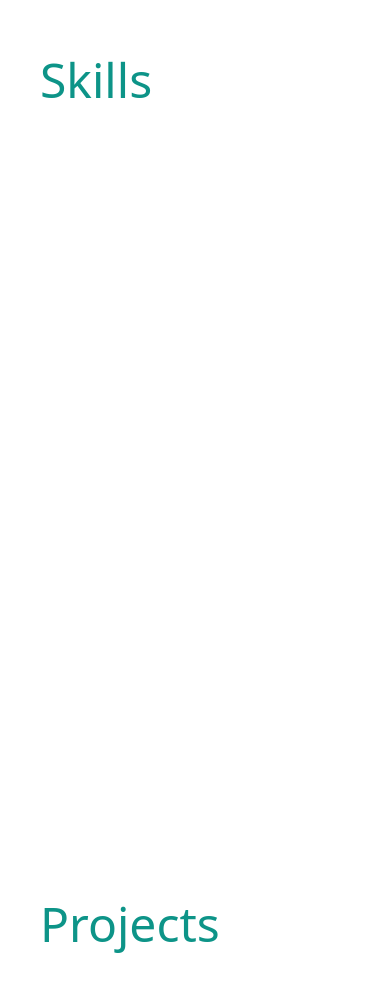
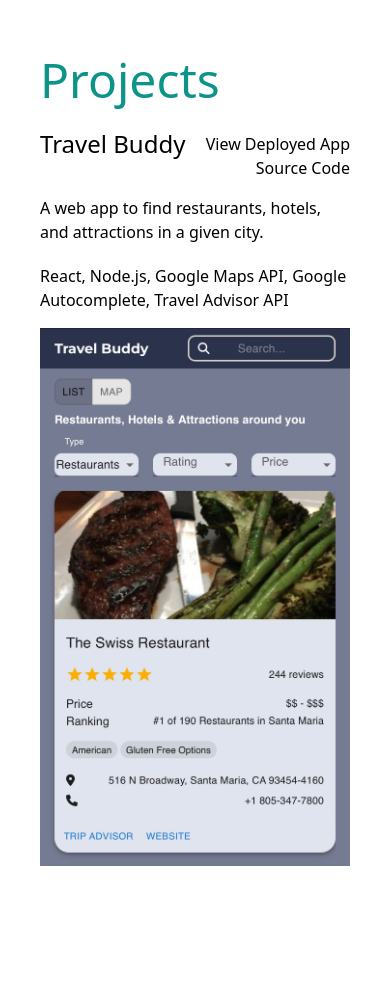
Before and after one commit to adamascencio/portfolio-nextJS, a Next.js app: page / in a window 390 px wide. Shown: the part 1640-2632 px from the top of the page. After the commit the page ends 2532 px from the top, so only its background shows below. Built offline with nearby package versions, Linux system fonts and the light colour scheme.

Commit message:
add travel-buddy to projects section with a mobile first approach

```diff
--- a/src/pages/index.js
+++ b/src/pages/index.js
@@ -1,6 +1,8 @@
 import Head from 'next/head';
 import Image from 'next/image';
+import Link from 'next/link';
 import cover from '../../public/cover.jpg';
+import project1 from '../../public/project1.jpeg';
 import { BsFillMoonStarsFill } from 'react-icons/bs';
 import { AiFillTwitterCircle, AiFillGithub, AiFillLinkedin } from 'react-icons/ai';
 import { FaHtml5, FaCss3Alt, FaJs, FaReact, FaNode } from 'react-icons/fa';
@@ -59,13 +61,36 @@ export default function Home() {
           </div>
         </section>
         <section className='min-h-screen'>
-          <div className='text-left'>
-            <h2 className='text-5xl py-2 text-teal-600 font-medium'>Skills</h2>
-          </div>
-        </section>
-        <section className='min-h-screen'>
-          <div className='text-left'>
+          <div className='text-left grid auto-rows-auto gap-4'>
             <h2 className='text-5xl py-2 text-teal-600 font-medium'>Projects</h2>
+            <div className='flex justify-between'>
+              <h3 className='text-2xl mb-5'>Travel Buddy</h3>
+              <div className='text-right mt-auto'>
+                <ul>
+                  <Link
+                    href='https://travel-bud-react.netlify.app/'
+                    target="_blank"
+                    rel="noreferrer noopener"
+                  >
+                    <li>View Deployed App</li>
+                  </Link>
+                  <Link
+                    href='https://github.com/adamascencio/Travel-App'
+                    target="_blank"
+                    rel="noreferrer noopener"
+                  >
+                    <li>Source Code</li>
+                  </Link>
+                </ul>
+              </div>
+            </div>
+            <div className='grid gap-5'>
+              <p>A web app to find restaurants, hotels, and attractions in a given city.</p>
+              <p>React, Node.js, Google Maps API, Google Autocomplete, Travel Advisor API</p>
+            </div>
+            <div className='justify-self-end'>
+              <Image src={project1} alt='travel buddy screenshot' />
+            </div>
           </div>
         </section>
       </main>
```
Also changed, not shown: public/project1.jpeg (added).
